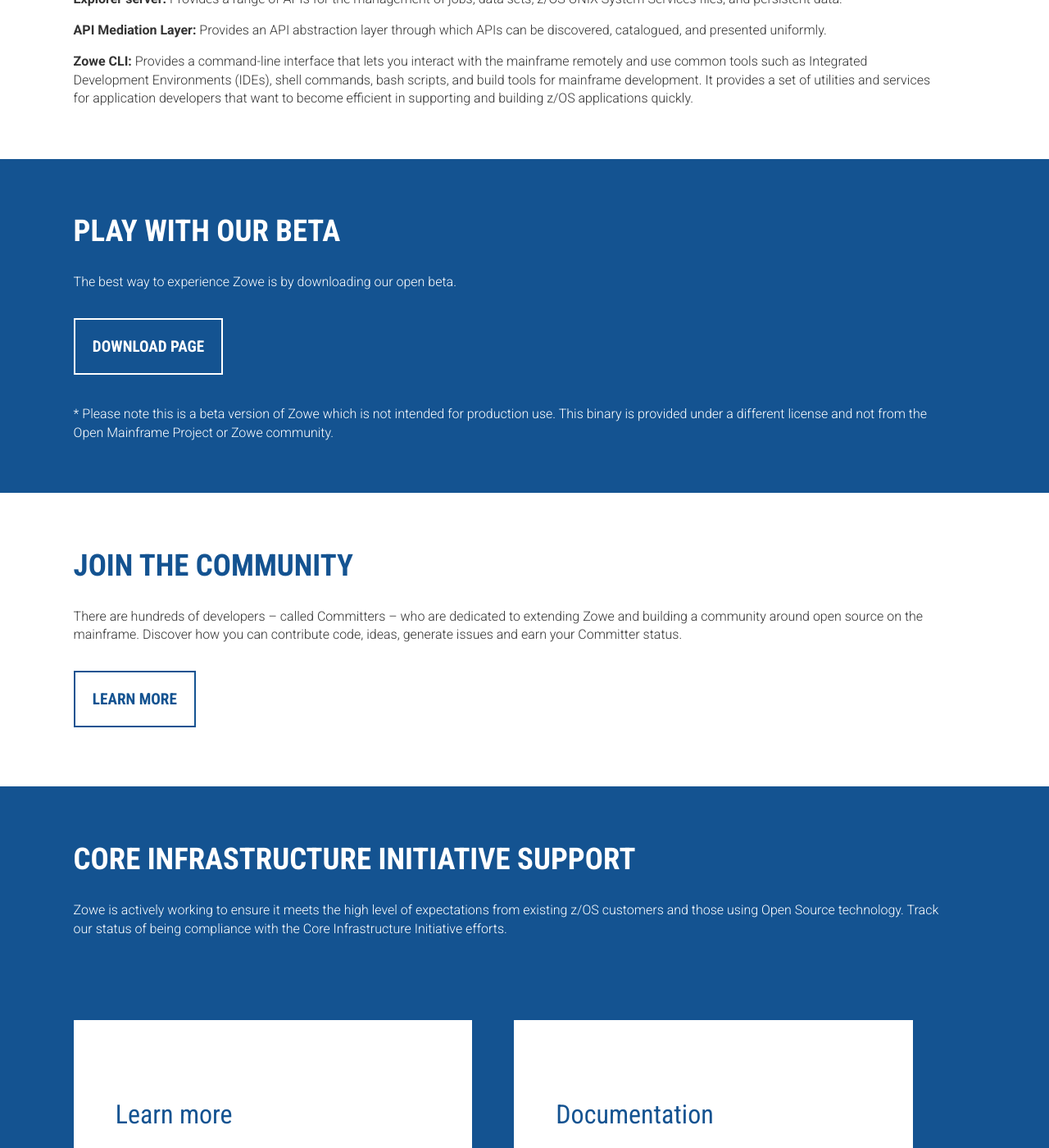
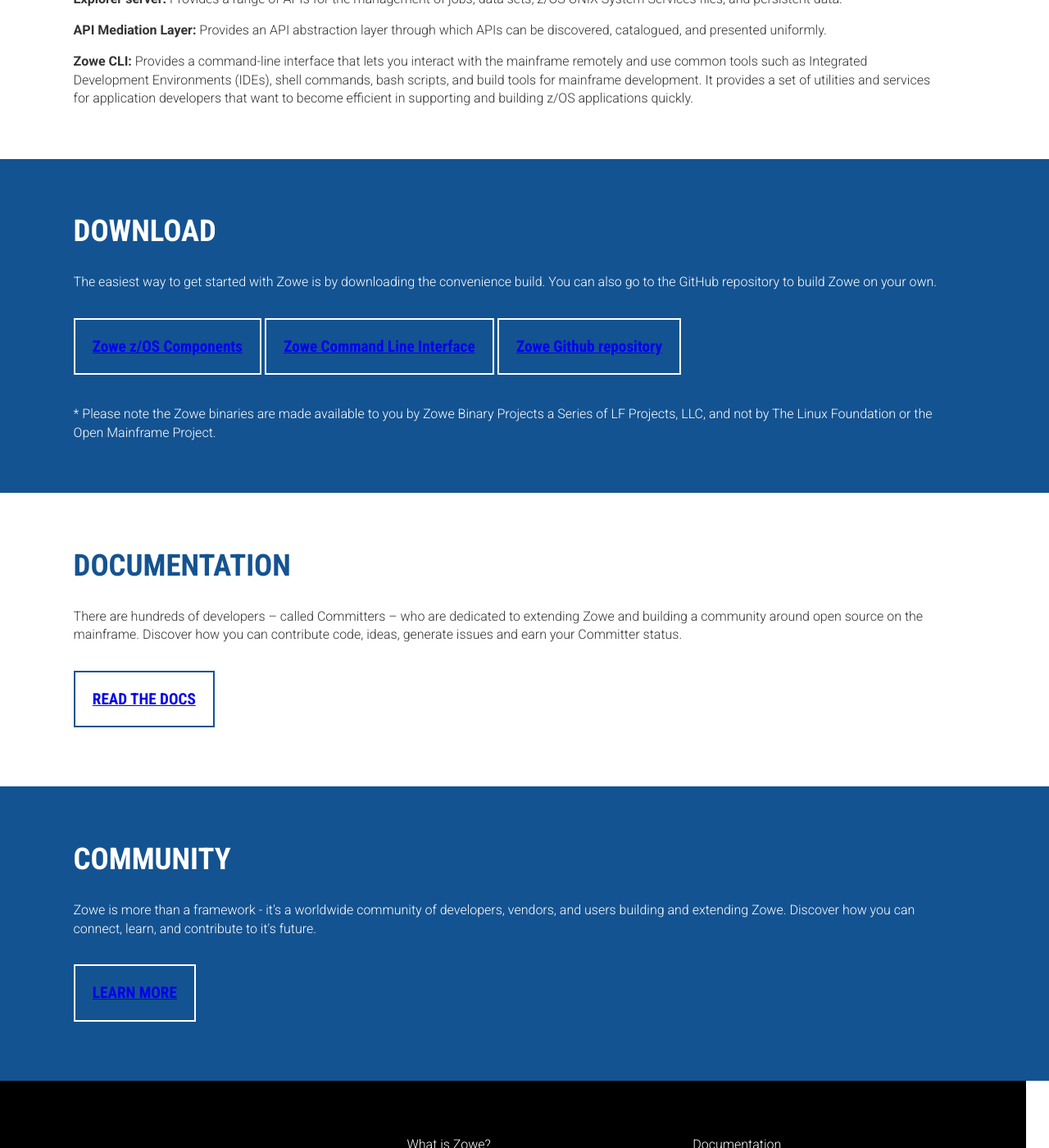
Before and after one commit to zowe/zowe.github.io, a Jekyll site: the page built from index.md, in a window 1280 px wide and 1400 px high, scrolled down 852 px. Shown: the whole window at 82% size. Built offline with Jekyll 4.4.1, drawn with Linux system fonts in a browser that asks for light colours; our own code applies the rules of GitHub Pages for plain Markdown files; some of the changed text lies outside the part shown.

Commit message:
Update index.md
Signed-off-by: John Mertic <jmertic@linuxfoundation.org>

```diff
--- a/index.md
+++ b/index.md
@@ -1,6 +1,6 @@
 <section class="whitebackground">
 
-<h1>WHAT IS ZOWE?</h1>
+<h1 id="what-is-zowe">WHAT IS ZOWE?</h1>
 
 <p>
 Zowe offers modern interfaces to interact with z/OS and allows you to work with z/OS in a way that is similar to what you experience on cloud platforms today. You can use these interfaces as delivered or through plug-ins and extensions that are created by clients or third-party vendors.
@@ -19,48 +19,32 @@
 
 <section class="bluebackground">
 
-<h1>PLAY WITH OUR BETA</h1>
+<h1 id="download">DOWNLOAD</h1>
 <p>
-The best way to experience Zowe is by downloading our open beta.
+The easiest way to get started with Zowe is by downloading the convenience build. You can also go to the GitHub repository to build Zowe on your own.
 </p>
-<button>DOWNLOAD PAGE</button>
+<button><a href="https://docs.zowe.org">Zowe z/OS Components</a></button>
+<button><a href="https://docs.zowe.org">Zowe Command Line Interface</a></button>
+<button><a href="https://github.com/zowe">Zowe Github repository</a></button>
 <p>
-* Please note this is a beta version of Zowe which is not intended for production use. This binary is provided under a different license and not from the Open Mainframe Project or Zowe community.
+* Please note the Zowe binaries are made available to you by Zowe Binary Projects a Series of LF Projects, LLC, and not by The Linux Foundation or the Open Mainframe Project.
 </p>
 </section>
 
 <section class="whitebackground">
 
-<h1>JOIN THE COMMUNITY</h1>
+<h1 id="documentation">DOCUMENTATION</h1>
 <p>
 There are hundreds of developers – called Committers – who are dedicated to extending Zowe and building a community around open source on the mainframe. Discover how you can contribute code, ideas, generate issues and earn your Committer status.
 </p>
-<button>LEARN MORE</button></section>
+<button><a href="https://docs.zowe.org">READ THE DOCS</a></button>
+
+</section>
 
 <section class="bluebackground">
 
-<h1>CORE INFRASTRUCTURE INITIATIVE SUPPORT</h1>
+<h1 id="community">COMMUNITY</h1>
 <p>
-Zowe is actively working to ensure it meets the high level of expectations from existing z/OS customers and those using Open Source technology. Track our status of being compliance with the Core Infrastructure Initiative efforts.
+Zowe is more than a framework - it's a worldwide community of developers, vendors, and users building and extending Zowe. Discover how you can connect, learn, and contribute to it's future.
 </p>
-</section>
-
-<section class="twoboxes">
-
-<div class="boxone">
-
-<h2>Learn more</h2>
-<p>
-Find the answers to all things Zowe! We know you’re a curious group.
-</p>
-See FAQ</div>
-
-<div class="boxtwo">
-
-<h2>Documentation</h2>
-<p>
-Follow tutorials, learn to install Zowe and check out our user guide.
-</p>
-<a>View</a></div>
-
-</section>
+<button><a href="https://github.com/zowe/community/">LEARN MORE</a></button>
```
